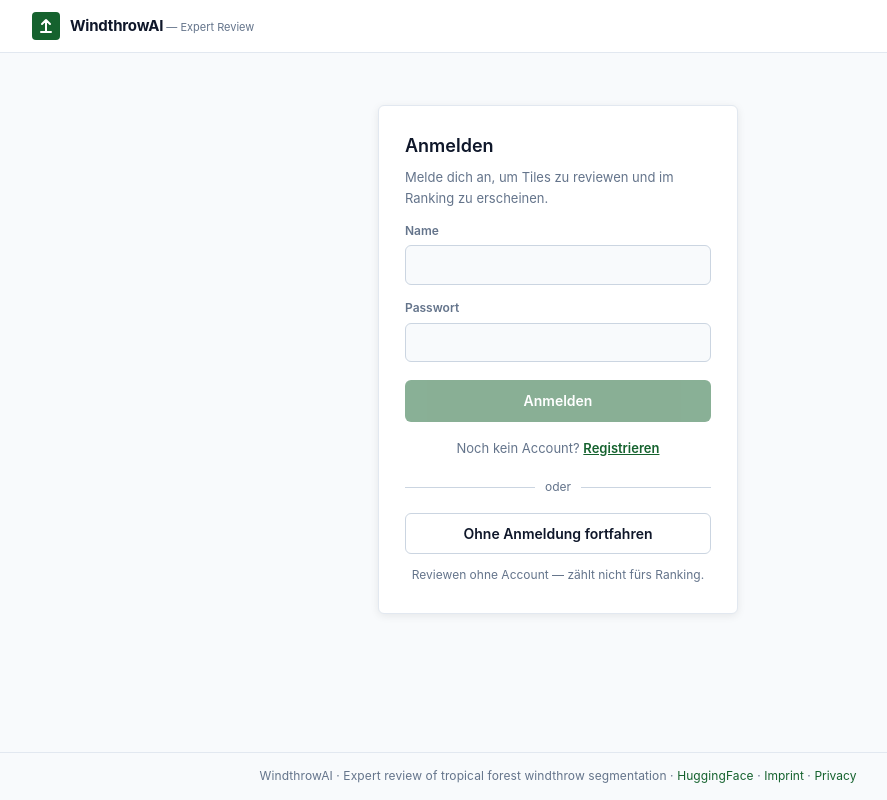
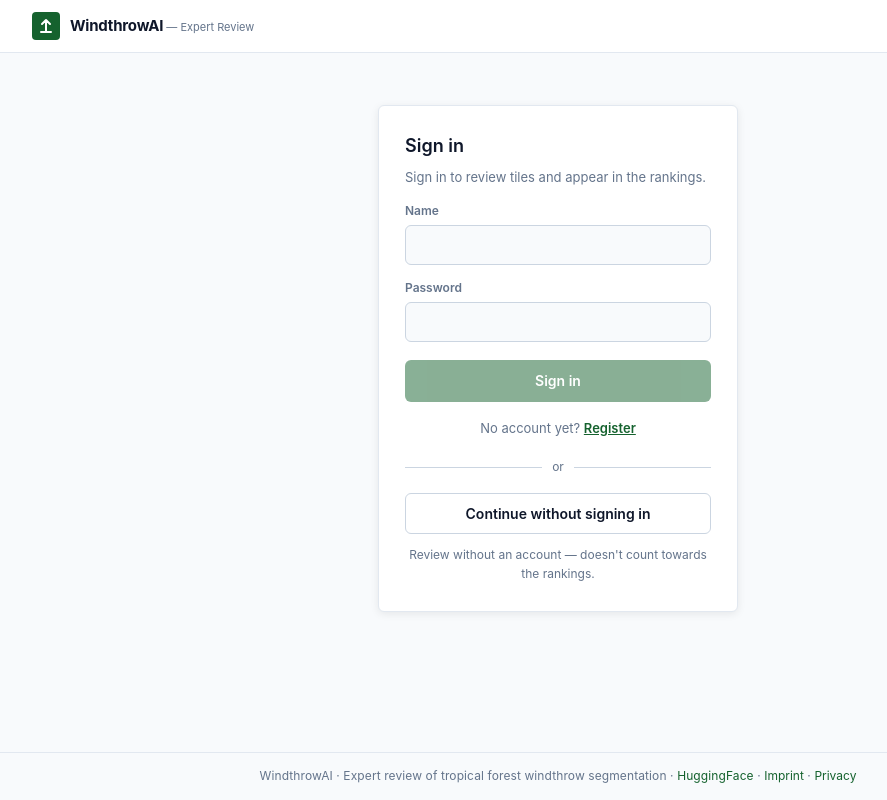
Before and after one commit to alexanderKuehling/windthrowAI-experts-review, a React (Vite) app: page / in a window 1280 px wide. Shown: the whole page, without its empty margins (82-969 px from the left). Built offline with nearby package versions, Linux system fonts and the light colour scheme.

Commit message:
Translating

```diff
--- a/src/App.tsx
+++ b/src/App.tsx
@@ -58,16 +58,16 @@ export default function App() {
                     className={`tab-btn ${view === "rankings" ? "tab-btn-active" : ""}`}
                     onClick={() => setView("rankings")}
                   >
-                    Ranking
+                    Rankings
                   </button>
                 )}
               </nav>
 
               <div className="header-user">
-                {isGuest && <span className="header-guest-badge">Gastmodus</span>}
+                {isGuest && <span className="header-guest-badge">Guest mode</span>}
                 <span className="header-username" title={user.name}>{user.name}</span>
                 <button className="tab-btn" onClick={handleLogout}>
-                  {isGuest ? "Beenden" : "Abmelden"}
+                  {isGuest ? "Exit" : "Sign out"}
                 </button>
               </div>
             </>
--- a/src/components/ExpertReviewTab.tsx
+++ b/src/components/ExpertReviewTab.tsx
@@ -335,7 +335,7 @@ export function ExpertReviewTab({ reviewer, token, onSessionExpired }: ExpertRev
             onChange={e => setOverlayAlpha(Number(e.target.value) / 100)}
           />
           <span className="review-coverage">Coverage {coverage.toFixed(1)}%</span>
-          <span className="review-coverage">Geändert {changedPixels.toLocaleString("de-DE")} px</span>
+          <span className="review-coverage">Changed {changedPixels.toLocaleString("en-US")} px</span>
           <button className="tab-btn" onClick={handleReset} disabled={!dirty || busy}>
             Reset mask
           </button>
@@ -404,19 +404,19 @@ export function ExpertReviewTab({ reviewer, token, onSessionExpired }: ExpertRev
       {/* Bottom row: no-change | remove tool | add tool */}
       <div className="review-tools">
         <button className="review-tool-btn review-nochange" onClick={handleNoChange} disabled={busy}>
-          Keine Änderung erforderlich
+          No change needed
         </button>
         <button
           className={`review-tool-btn review-remove ${tool === "remove" ? "review-tool-active" : ""}`}
           onClick={() => setTool("remove")}
         >
-          Pixel entfernen
+          Remove pixels
         </button>
         <button
           className={`review-tool-btn review-add ${tool === "add" ? "review-tool-active" : ""}`}
           onClick={() => setTool("add")}
         >
-          Pixel hinzufügen
+          Add pixels
         </button>
       </div>
 
--- a/src/components/Legal.tsx
+++ b/src/components/Legal.tsx
@@ -465,7 +465,7 @@ function Privacy() {
         <li>Right to complain to the regulator (Article 77 GDPR)</li>
       </ul>
 
-      <p className="legal-status">Status: 22.07.26 · Version 1.0</p>
+      <p className="legal-status">Last updated: 22 July 2026 · Version 1.0</p>
     </>
   )
 }
--- a/src/components/Login.tsx
+++ b/src/components/Login.tsx
@@ -27,7 +27,7 @@ export function Login({ onLogin, onGuest }: LoginProps) {
     e.preventDefault()
     if (!name.trim() || !password) return
     if (isRegister && password.length < PASSWORD_MIN) {
-      setError(`Das Passwort muss mindestens ${PASSWORD_MIN} Zeichen haben.`)
+      setError(`The password must be at least ${PASSWORD_MIN} characters long.`)
       return
     }
     setBusy(true)
@@ -43,11 +43,11 @@ export function Login({ onLogin, onGuest }: LoginProps) {
   return (
     <div className="login-wrap">
       <form className="login-card" onSubmit={handleSubmit}>
-        <h2>{isRegister ? "Registrieren" : "Anmelden"}</h2>
+        <h2>{isRegister ? "Register" : "Sign in"}</h2>
         <p className="login-hint">
           {isRegister
-            ? "Wähle einen Anzeigenamen und ein Passwort. Bitte ein Pseudonym verwenden — keinen Klarnamen und keine E-Mail."
-            : "Melde dich an, um Tiles zu reviewen und im Ranking zu erscheinen."}
+            ? "Choose a display name and a password. Please use a pseudonym — no real name and no email."
+            : "Sign in to review tiles and appear in the rankings."}
         </p>
 
         {error && <div className="error-box">{error}</div>}
@@ -65,7 +65,7 @@ export function Login({ onLogin, onGuest }: LoginProps) {
         </label>
 
         <label className="login-field">
-          <span>Passwort{isRegister && <span className="login-req"> (mind. {PASSWORD_MIN} Zeichen)</span>}</span>
+          <span>Password{isRegister && <span className="login-req"> (min. {PASSWORD_MIN} characters)</span>}</span>
           <input
             type="password"
             autoComplete={isRegister ? "new-password" : "current-password"}
@@ -83,27 +83,27 @@ export function Login({ onLogin, onGuest }: LoginProps) {
           disabled={busy || !name.trim() || !password}
         >
           {busy
-            ? isRegister ? "Registrieren…" : "Anmelden…"
-            : isRegister ? "Registrieren" : "Anmelden"}
+            ? isRegister ? "Registering…" : "Signing in…"
+            : isRegister ? "Register" : "Sign in"}
         </button>
 
         <p className="login-switch">
           {isRegister ? (
-            <>Schon registriert?{" "}
+            <>Already registered?{" "}
               <button type="button" className="login-link" onClick={() => switchMode("login")} disabled={busy}>
-                Anmelden
+                Sign in
               </button>
             </>
           ) : (
-            <>Noch kein Account?{" "}
+            <>No account yet?{" "}
               <button type="button" className="login-link" onClick={() => switchMode("register")} disabled={busy}>
-                Registrieren
+                Register
               </button>
             </>
           )}
         </p>
 
-        <div className="login-divider"><span>oder</span></div>
+        <div className="login-divider"><span>or</span></div>
 
         <button
           type="button"
@@ -111,10 +111,10 @@ export function Login({ onLogin, onGuest }: LoginProps) {
           onClick={onGuest}
           disabled={busy}
         >
-          Ohne Anmeldung fortfahren
+          Continue without signing in
         </button>
         <p className="login-guest-hint">
-          Reviewen ohne Account — zählt nicht fürs Ranking.
+          Review without an account — doesn't count towards the rankings.
         </p>
       </form>
     </div>
--- a/src/components/Rankings.tsx
+++ b/src/components/Rankings.tsx
@@ -28,9 +28,9 @@ export function Rankings({ currentUser }: { currentUser: string }) {
   return (
     <div className="rankings">
       <div className="rankings-titlebar">
-        <h2>Ranking</h2>
+        <h2>Rankings</h2>
         <button className="tab-btn" onClick={() => void load()} disabled={loading}>
-          {loading ? "Aktualisieren…" : "Aktualisieren"}
+          {loading ? "Refreshing…" : "Refresh"}
         </button>
       </div>
 
@@ -39,12 +39,12 @@ export function Rankings({ currentUser }: { currentUser: string }) {
       {loading && !entries && (
         <div className="rankings-loading">
           <div className="spinner" />
-          <p>Ranking wird geladen…</p>
+          <p>Loading rankings…</p>
         </div>
       )}
 
       {entries && entries.length === 0 && !error && (
-        <p className="rankings-empty">Noch keine Reviews vorhanden.</p>
+        <p className="rankings-empty">No reviews yet.</p>
       )}
 
       {entries && entries.length > 0 && (
@@ -58,7 +58,7 @@ export function Rankings({ currentUser }: { currentUser: string }) {
                 </span>
                 <span className="rankings-name">
                   {e.reviewer}
-                  {isMe && <span className="rankings-you"> (du)</span>}
+                  {isMe && <span className="rankings-you"> (you)</span>}
                 </span>
                 <span className="rankings-stats">
                   <span className="rankings-count">
@@ -67,8 +67,8 @@ export function Rankings({ currentUser }: { currentUser: string }) {
                   </span>
                   {e.pixels != null && (
                     <span className="rankings-pixels">
-                      {e.pixels.toLocaleString("de-DE")}
-                      <span className="rankings-count-label"> px geändert</span>
+                      {e.pixels.toLocaleString("en-US")}
+                      <span className="rankings-count-label"> px changed</span>
                     </span>
                   )}
                 </span>
--- a/src/utils/auth.ts
+++ b/src/utils/auth.ts
@@ -13,7 +13,7 @@ export interface AuthUser {
   guest?: boolean
 }
 
-export const GUEST_NAME = "Gast"
+export const GUEST_NAME = "Guest"
 
 export function guestUser(): AuthUser {
   return { name: GUEST_NAME, token: "", guest: true }
@@ -59,18 +59,18 @@ async function authRequest(url: string, name: string, password: string): Promise
       body: JSON.stringify({ name: name.trim(), password }),
     })
   } catch {
-    throw new Error("Server nicht erreichbar. Bitte später erneut versuchen.")
+    throw new Error("Server unreachable. Please try again later.")
   }
 
-  if (res.status === 401) throw new Error("Name oder Passwort ist falsch.")
-  if (res.status === 409) throw new Error("Dieser Name ist bereits vergeben.")
+  if (res.status === 401) throw new Error("Name or password is incorrect.")
+  if (res.status === 409) throw new Error("This name is already taken.")
   if (!res.ok) {
     const detail = (await res.json().catch(() => ({}))) as { error?: string }
-    throw new Error(detail.error || `Fehlgeschlagen (${res.status}).`)
+    throw new Error(detail.error || `Failed (${res.status}).`)
   }
 
   const data = (await res.json().catch(() => ({}))) as Partial<AuthUser>
-  if (!data.token) throw new Error("Antwort ohne Token.")
+  if (!data.token) throw new Error("Response contained no token.")
 
   const user: AuthUser = { name: data.name?.trim() || name.trim(), token: data.token }
   storeUser(user)
--- a/src/utils/rankings.ts
+++ b/src/utils/rankings.ts
@@ -24,10 +24,10 @@ function readPixels(e: Record<string, unknown>): number | undefined {
 // the backend doesn't. `pixels` is optional so older backends still parse.
 export async function fetchRankings(): Promise<RankingEntry[]> {
   const res = await fetch(RANKINGS_API_URL)
-  if (!res.ok) throw new Error(`Rankings konnten nicht geladen werden (${res.status}).`)
+  if (!res.ok) throw new Error(`Could not load rankings (${res.status}).`)
 
   const data = (await res.json()) as unknown
-  if (!Array.isArray(data)) throw new Error("Unerwartetes Rankings-Format vom Server.")
+  if (!Array.isArray(data)) throw new Error("Unexpected rankings format from server.")
 
   return data
     .map(e => e as Record<string, unknown>)
--- a/src/utils/review.ts
+++ b/src/utils/review.ts
@@ -193,7 +193,7 @@ export async function encodeMaskPng(mask: Uint8Array, width: number, height: num
 // uses this to send the reviewer back to the login screen.
 export class SessionExpiredError extends Error {
   constructor() {
-    super("Sitzung abgelaufen — bitte erneut anmelden.")
+    super("Session expired — please sign in again.")
     this.name = "SessionExpiredError"
   }
 }
```
Also changed, not shown: 1 other file (tests, documents, lock files or other folders).
